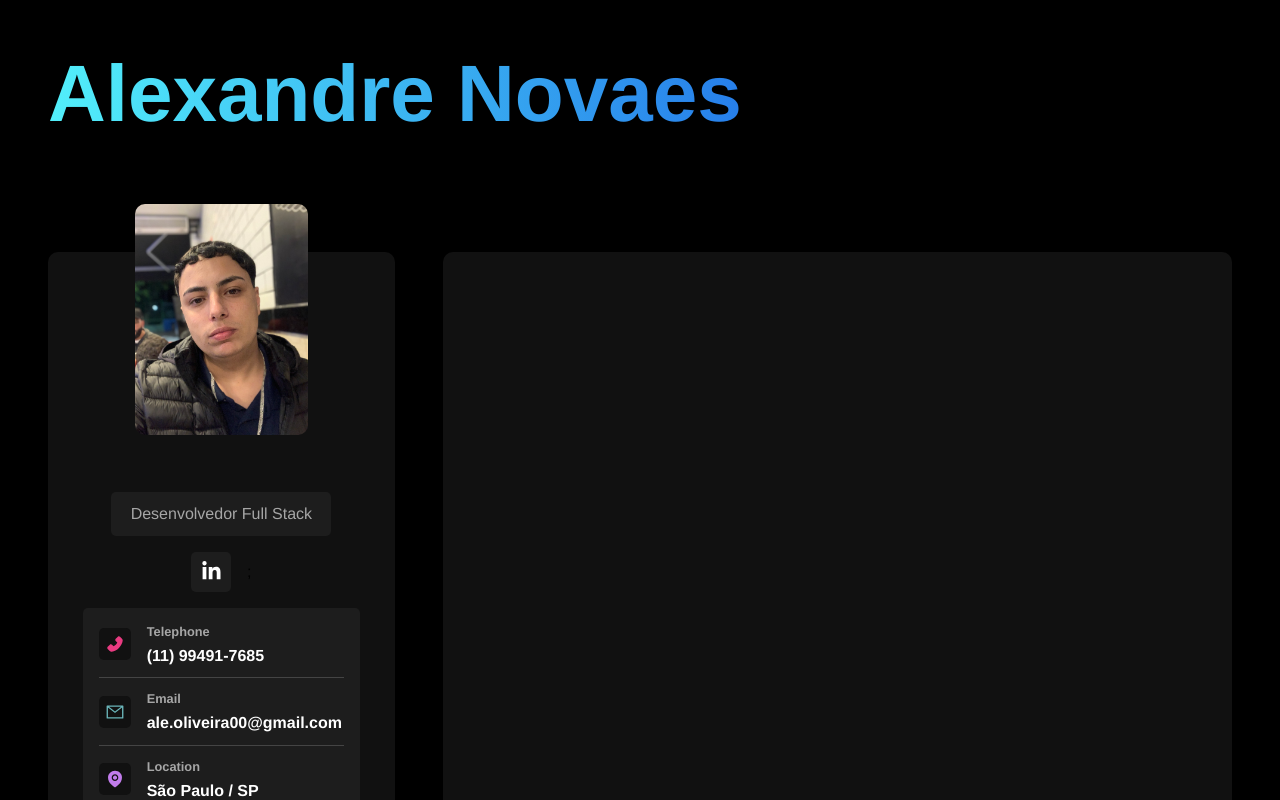
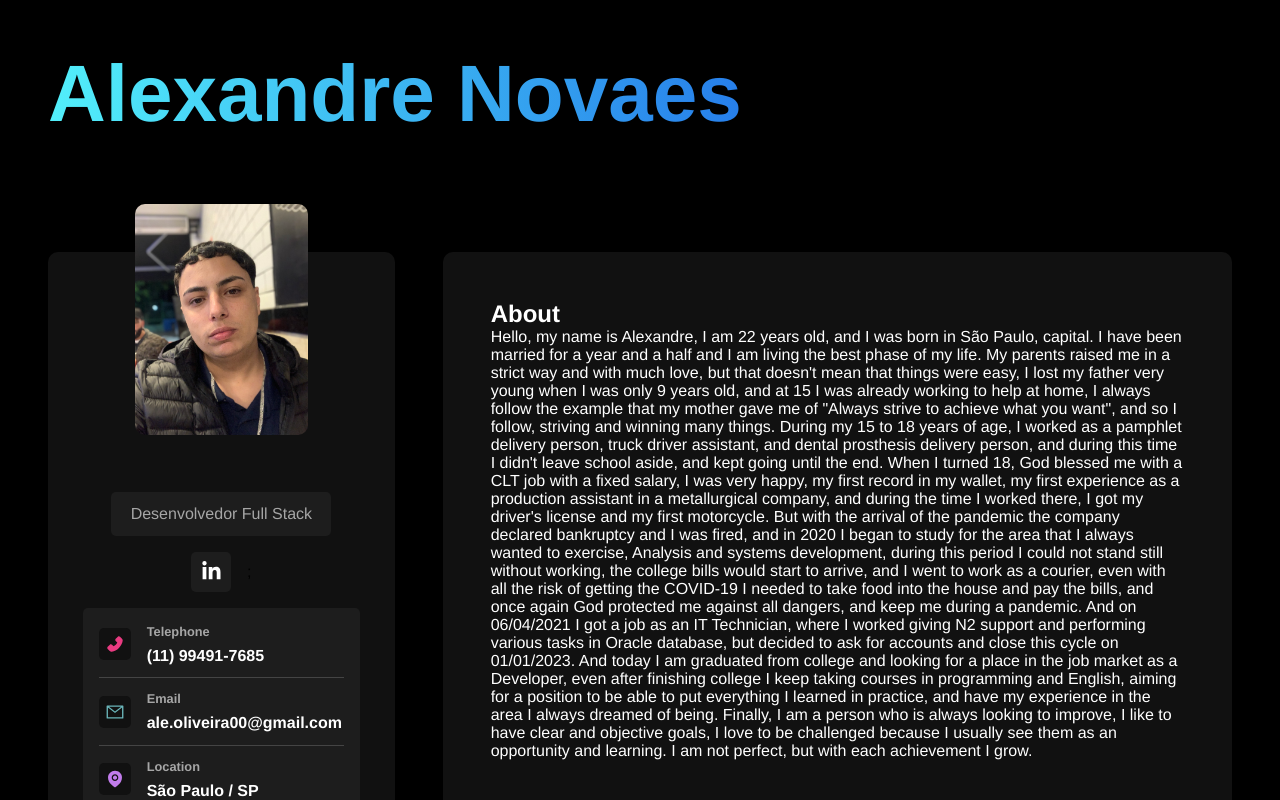
Before and after one commit to alexandr30novaes/Portfolio1, a React (Vite) app: page / in a window 1280 px wide. Shown: the top 800 px of the page. Built offline with nearby package versions, Linux system fonts and the light colour scheme.

Commit message:
components

```diff
--- a/src/components/MainContent.jsx
+++ b/src/components/MainContent.jsx
@@ -1,8 +1,12 @@
 import "../styles/components/maincontent.sass";
+import AboutContainer from "./AboutContainer";
+import TecnologiesContainer from "./TechnologiesContainer";
 
 const MainContent = () => {
     return (
         <main id="main-content">
+            <AboutContainer />
+            <TecnologiesContainer />
 
         </main>
     )
--- /dev/null
+++ b/src/components/TechnologiesContainer.jsx
@@ -0,0 +1,7 @@
+const TecnologiesContainer = () => {
+    return (
+        <div></div>
+    )
+}
+
+export default TecnologiesContainer;
--- a/src/styles/components/maincontent.sass
+++ b/src/styles/components/maincontent.sass
@@ -6,3 +6,4 @@
     flex: 2 1 0
     border-radius: variables.$container-border-radius
     padding: 3rem
+    color: #fff
```
Also changed, not shown: src/components/ProjectsContainer.jsx (added, +7 -0 lines), src/styles/components/technologiescontainer.sass (added).
